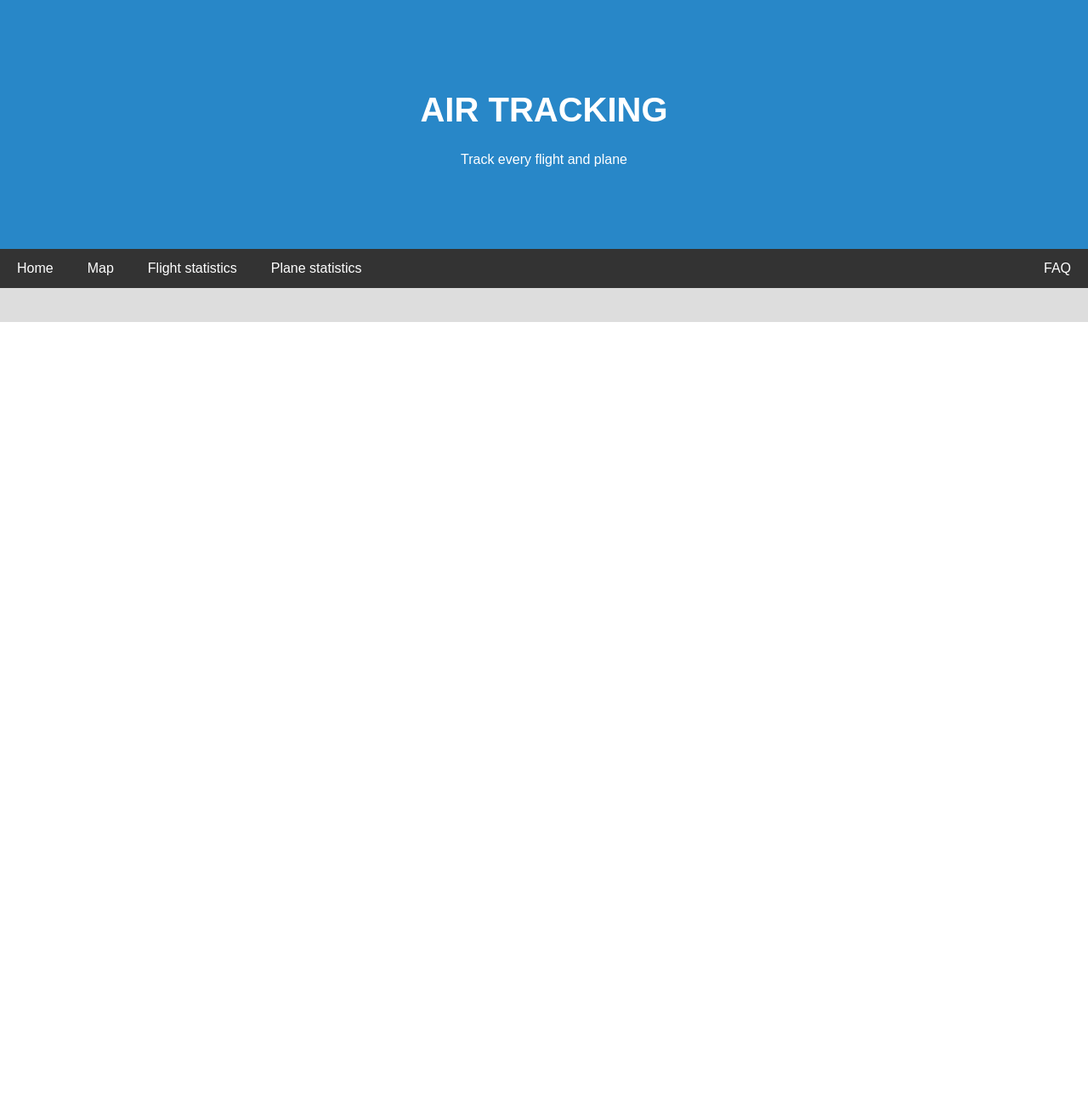
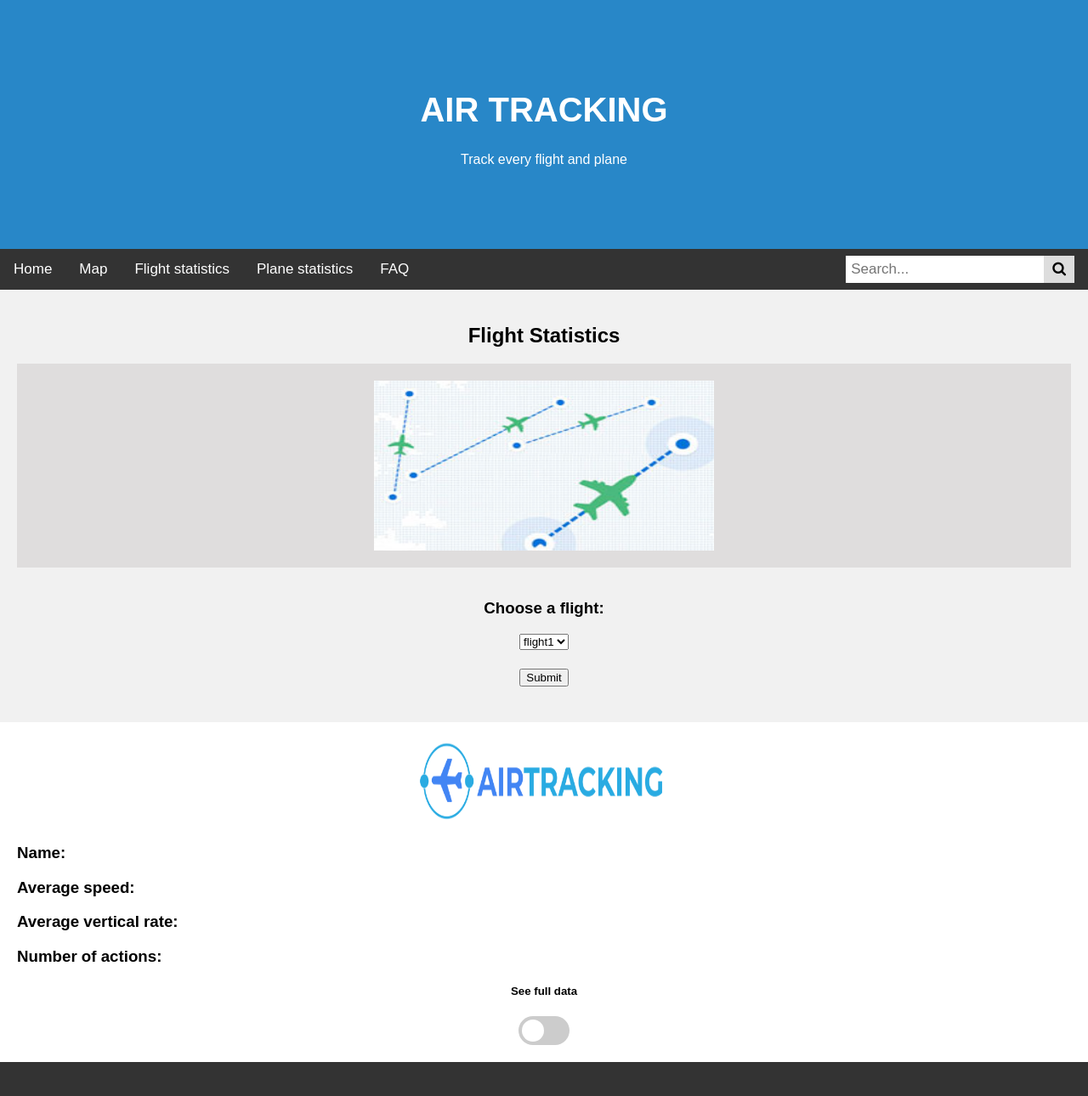
Before and after one commit to jarturcosta/AirTracking, a Spring Boot app: page /flight in a window 1280 px wide. Shown: the whole page at 85% size. Before the commit the page ends 379 px from the top, so only its background shows below. Run offline with Spring Boot 4, Linux system fonts and the light colour scheme; some of the project's set-up classes (security, data sources, template engines, error pages and the like) are left out, and stand-ins take their place.

Commit message:
some view changes

```diff
--- a/airtracking/src/main/java/https/airtracking/gitlab/io/airtracking/controllers/FlightController.java
+++ b/airtracking/src/main/java/https/airtracking/gitlab/io/airtracking/controllers/FlightController.java
@@ -18,4 +18,9 @@ public class FlightController {
 		return "flight.html";
 	}
 
+        @GetMapping("/flight/data")
+	public String flightData(Model model) {
+		return "flightData.html";
+	}
+
 }
--- a/airtracking/src/main/resources/static/css/pagestyles.css
+++ b/airtracking/src/main/resources/static/css/pagestyles.css
@@ -84,7 +84,7 @@
   .footer {
     padding: 20px;
     text-align: center;
-    background: #ddd;
+    background: #333;
   }
 
   /* Responsive layout - when the screen is less than 700px wide, make the two columns stack on top of each other instead of next to each other */
--- /dev/null
+++ b/airtracking/src/main/resources/static/css/switch.css
@@ -0,0 +1,59 @@
+.switch {
+  position: relative;
+  display: inline-block;
+  width: 60px;
+  height: 34px;
+}
+
+.switch input {
+  opacity: 0;
+  width: 0;
+  height: 0;
+}
+
+.slider {
+  position: absolute;
+  cursor: pointer;
+  top: 0;
+  left: 0;
+  right: 0;
+  bottom: 0;
+  background-color: #ccc;
+  -webkit-transition: .4s;
+  transition: .4s;
+}
+
+.slider:before {
+  position: absolute;
+  content: "";
+  height: 26px;
+  width: 26px;
+  left: 4px;
+  bottom: 4px;
+  background-color: white;
+  -webkit-transition: .4s;
+  transition: .4s;
+}
+
+input:checked + .slider {
+  background-color: #2196F3;
+}
+
+input:focus + .slider {
+  box-shadow: 0 0 1px #2196F3;
+}
+
+input:checked + .slider:before {
+  -webkit-transform: translateX(26px);
+  -ms-transform: translateX(26px);
+  transform: translateX(26px);
+}
+
+/* Rounded sliders */
+.slider.round {
+  border-radius: 34px;
+}
+
+.slider.round:before {
+  border-radius: 50%;
+}
--- a/airtracking/src/main/resources/static/flight.html
+++ b/airtracking/src/main/resources/static/flight.html
@@ -1,6 +1,9 @@
 <!DOCTYPE html>
 <html lang="en">
     <link rel="stylesheet" href="css/pagestyles.css">
+    <link rel="stylesheet" href="css/search.css">
+    <link rel="stylesheet" href="css/switch.css">
+<link rel="stylesheet" href="https://cdnjs.cloudflare.com/ajax/libs/font-awesome/4.7.0/css/font-awesome.min.css">
 <head>
 <title>Air Tracking</title>
 <meta charset="UTF-8">
@@ -13,16 +16,55 @@
   <p>Track every flight and plane</p>
 </div>
 
-<div class="navbar">
+<div class="navbar topnav">
   <a href="/airtracking/homepage">Home</a>
   <a href="/airtracking/map">Map</a>
   <a href="/airtracking/flight">Flight statistics</a>
   <a href="/airtracking/plane">Plane statistics</a>
-  <a href="/airtracking/faq" class="right">FAQ</a>
+  <a href="/airtracking/faq">FAQ</a>
+  <div class="search-container">
+  <input type="text" placeholder="Search..." name="search">
+      <button type="submit"><i class="fa fa-search"></i></button>
+  </div>
 </div>
 
 <div class="row">
+  <div class="side">
+    <center>
+    <h2>Flight Statistics</h2>
+    <div class="fakeimg" style="height:240px;">
+        <img src="img/flight.png" alt="flight" style="width:400px;height:200px;">
+    </div><br>
 
+    <form action="/flight.html">
+        <center><h3><label for="flights">Choose a flight:</label></h3></center>
+
+        <center><select id="flights" name="flights">
+          <option value="test1">flight1</option>
+          <option value="test2">flight2</option>
+        </select></center>
+        <center><h5><input type="submit" value="Submit"></h5></center>
+    </form>
+
+    </center>
+  </div>
+  <div class="main">
+      <center><img src="img/airtracking.png" alt="at" style="width:300px;height:100px;"></center>
+      <h3>Name:</h3>
+      <h3>Average speed:</h3>
+      <h3>Average vertical rate:</h3>
+      <h3>Number of actions:</h3>
+
+      <p></p>
+
+      <center><h5>See full data</h5></center>
+
+      <center><label class="switch">
+        <input type="checkbox">
+        <a href="/airtracking/flight/data"></a>
+        <span class="slider round"></span>
+      </label></center>
+  </div>
 </div>
 
 <div class="footer">
--- a/airtracking/src/main/resources/static/homepage.html
+++ b/airtracking/src/main/resources/static/homepage.html
@@ -45,7 +45,7 @@
     </center>
   </div>
   <div class="main">
-      <center><img src="img/airtracking.png" alt="at" style="width:350px;height:150px;"></center>
+      <center><img src="img/airtracking.png" alt="at" style="width:300px;height:100px;"></center>
     <h2>TITLE HEADING</h2>
     <h5>Title description, Dec 7, 2017</h5>
     <div class="fakeimg" style="height:200px;">Image</div>
```
Also changed, not shown: airtracking/nb-configuration.xml (added, +19 -0 lines), airtracking/pom.xml (+15 -2 lines), airtracking/src/main/resources/static/error.html (+9 -3 lines), airtracking/src/main/resources/static/faq.html (+8 -2 lines), airtracking/src/main/resources/static/plane.html (+30 -2 lines), airtracking/src/main/resources/static/worldmap.html (+8 -2 lines).
